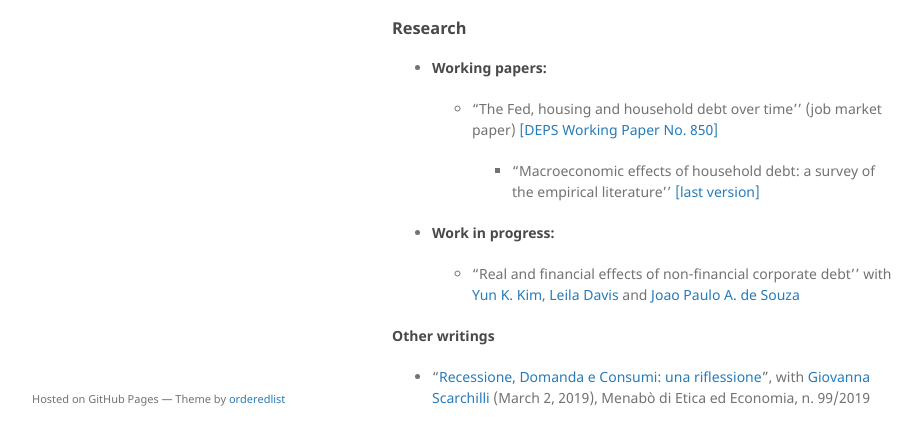
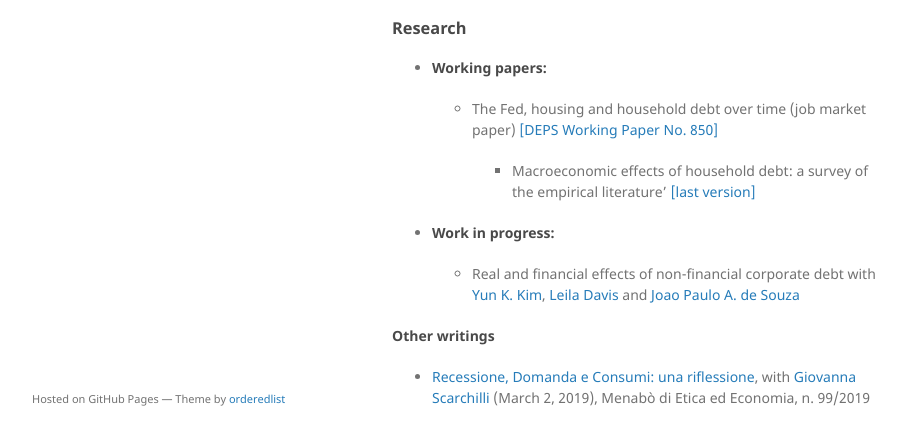
Before and after one commit to giacomorella/giacomorella.github.io, a Jekyll site: the page built from index.md, in a window 1280 px wide and 1032 px high. Shown: the part 554-999 px from the top of the window, without its empty margins (178-1100 px from the left). Built offline with Jekyll 4.4.1, drawn with Linux system fonts in a browser that asks for light colours; the repository's description, which GitHub fills in, is left out.

```diff
--- a/index.md
+++ b/index.md
@@ -21,14 +21,14 @@ From September 2019 to January 2020, I was visiting PhD student at the Departmen
 
 - #### Working papers:
 
-	-   "The Fed, housing and household debt over time'' (job market paper) [[DEPS Working Paper No. 850]](https://www.deps.unisi.it/sites/st02/files/allegatiparagrafo/02-03-2021/850.pdf)
+	-   The Fed, housing and household debt over time (job market paper) [[DEPS Working Paper No. 850]](https://www.deps.unisi.it/sites/st02/files/allegatiparagrafo/02-03-2021/850.pdf)
 
-         -   "Macroeconomic effects of household debt: a survey of the empirical literature'' [[last version]](./assets/survey_rella.pdf)
+         -   Macroeconomic effects of household debt: a survey of the empirical literature' [[last version]](./assets/survey_rella.pdf)
 
 - #### Work in progress:
 
-	-   "Real and financial effects of non-financial corporate debt'' with [Yun K. Kim](https://blogs.umb.edu/yunkim/), [Leila Davis](https://www.leiladavis.net/) and [Joao Paulo A. de Souza](https://sites.google.com/view/joaodesouza/)
+	-   Real and financial effects of non-financial corporate debt with [Yun K. Kim](https://blogs.umb.edu/yunkim/), [Leila Davis](https://www.leiladavis.net/) and [Joao Paulo A. de Souza](https://sites.google.com/view/joaodesouza/)
 
 #### Other writings
 
-*   “[Recessione, Domanda e Consumi: una riflessione](https://www.eticaeconomia.it/recessione-domanda-e-consumi-una-riflessione/)", with [Giovanna Scarchilli](https://twitter.com/giovannascarchi) (March 2, 2019), Menabò di Etica ed Economia, n. 99/2019
+*   [Recessione, Domanda e Consumi: una riflessione](https://www.eticaeconomia.it/recessione-domanda-e-consumi-una-riflessione/), with [Giovanna Scarchilli](https://twitter.com/giovannascarchi) (March 2, 2019), Menabò di Etica ed Economia, n. 99/2019
```
